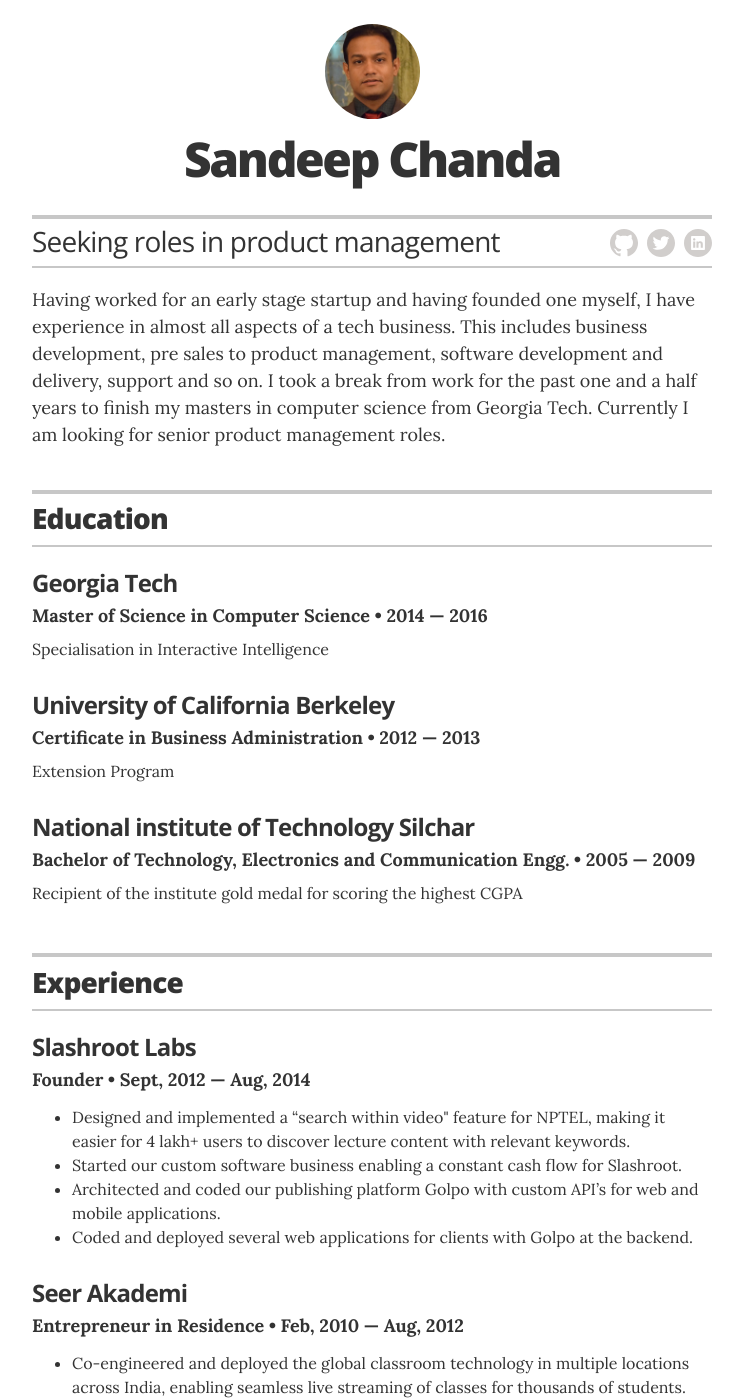
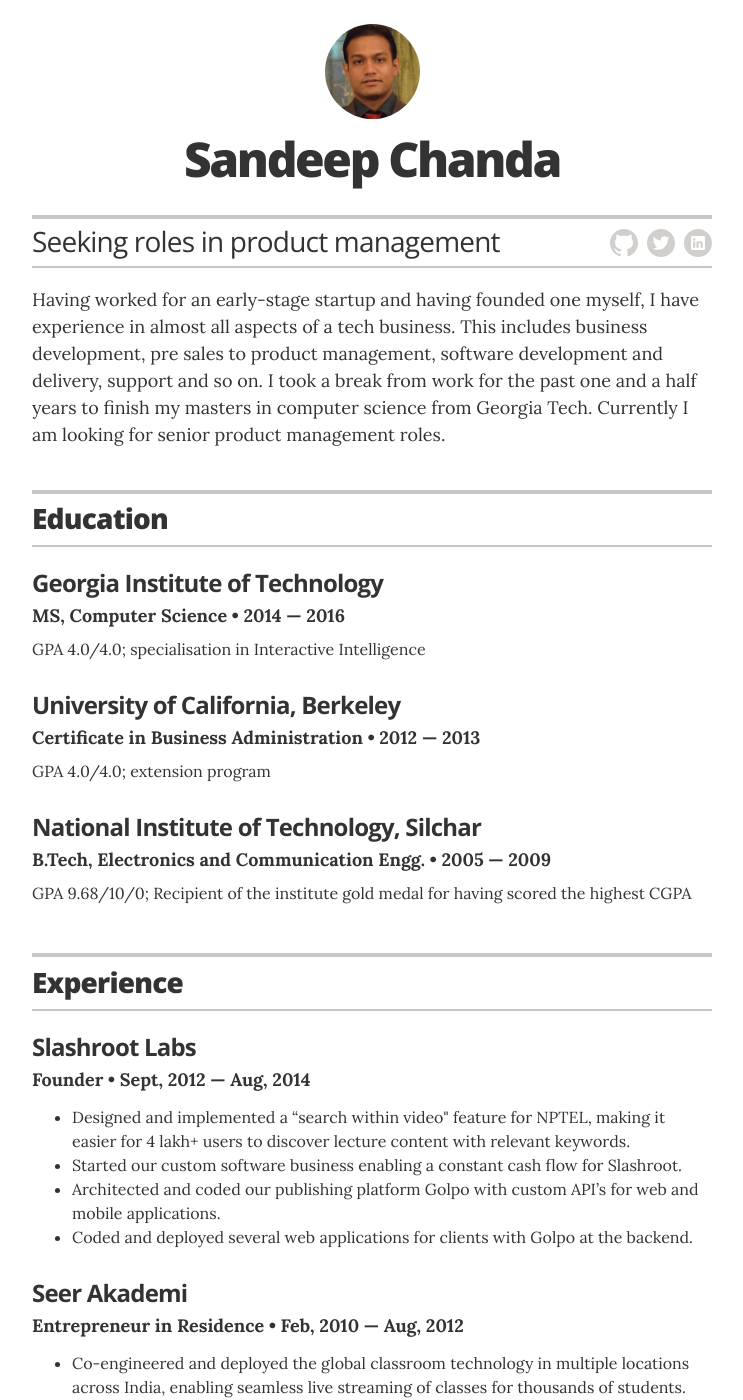
Before and after one commit to CapedCrusader/resume, a Jekyll site: the page built from index.html, in a window 1280 px wide and 1400 px high. Shown: the whole window, without its empty margins (268-1011 px from the left). Built offline with Jekyll 4.4.1, drawn with Linux system fonts in a browser that asks for light colours.

Commit message:
Updating education

```diff
--- a/_layouts/resume.html
+++ b/_layouts/resume.html
@@ -27,7 +27,7 @@
         </div>
 
         <div class="executive-summary" itemprop="description">
-          <p>Having worked for an early stage startup and having founded one myself, I have experience in almost all aspects of a tech business. This includes business development, pre sales to product management, software development and delivery, support and so on. I took a break from work for the past one and a half years to finish my masters in computer science from Georgia Tech. Currently I am looking for senior product management roles.  </p>
+          <p>Having worked for an early-stage startup and having founded one myself, I have experience in almost all aspects of a tech business. This includes business development, pre sales to product management, software development and delivery, support and so on. I took a break from work for the past one and a half years to finish my masters in computer science from Georgia Tech. Currently I am looking for senior product management roles.  </p>
         </div>
 
         <!--
@@ -49,27 +49,27 @@
         </header>
 
         <div class="resume-item" itemscope itemprop="worksFor" itemtype="http://schema.org/CollegeOrUniversity">
-          <h3 class="resume-item-title" itemprop="name">Georgia Tech</h3>
-          <h4 class="resume-item-details" itemprop="description"> Master of Science in Computer Science &bull; 2014 &mdash; 2016</h4>
-          <p class="resume-item-copy">Specialisation in Interactive Intelligence</p>
+          <h3 class="resume-item-title" itemprop="name">Georgia Institute of Technology</h3>
+          <h4 class="resume-item-details" itemprop="description"> MS, Computer Science &bull; 2014 &mdash; 2016</h4>
+          <p class="resume-item-copy">GPA 4.0/4.0; specialisation in Interactive Intelligence</p>
           <!--
           <p class="resume-item-copy">If you had any meaningful roles at college, feel free to write about them here.</p>
           -->
         </div>
 
         <div class="resume-item" itemscope itemprop="worksFor" itemtype="http://schema.org/CollegeOrUniversity">
-          <h3 class="resume-item-title" itemprop="name">University of California Berkeley</h3>
+          <h3 class="resume-item-title" itemprop="name">University of California, Berkeley</h3>
           <h4 class="resume-item-details" itemprop="description"> Certificate in Business Administration &bull; 2012 &mdash; 2013</h4>
 
-          <p class="resume-item-copy">Extension Program</p>
+          <p class="resume-item-copy">GPA 4.0/4.0; extension program</p>
 
         </div>
 
         <div class="resume-item" itemscope itemprop="worksFor" itemtype="http://schema.org/CollegeOrUniversity">
-          <h3 class="resume-item-title" itemprop="name">National institute of Technology Silchar</h3>
-          <h4 class="resume-item-details" itemprop="description"> Bachelor of Technology, Electronics and Communication Engg. &bull; 2005 &mdash; 2009</h4>
+          <h3 class="resume-item-title" itemprop="name">National Institute of Technology, Silchar</h3>
+          <h4 class="resume-item-details" itemprop="description"> B.Tech, Electronics and Communication Engg. &bull; 2005 &mdash; 2009</h4>
 
-          <p class="resume-item-copy">Recipient of the institute gold medal for scoring the highest CGPA </p>
+          <p class="resume-item-copy">GPA 9.68/10/0; Recipient of the institute gold medal for having scored the highest CGPA </p>
 
         </div>
 
```
